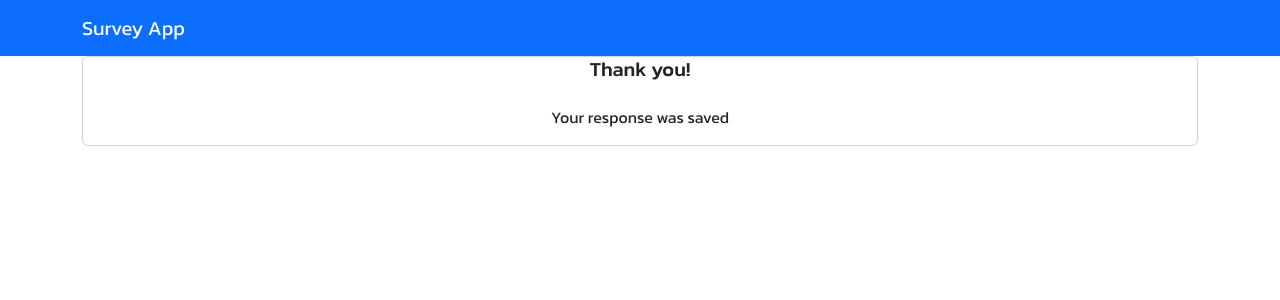
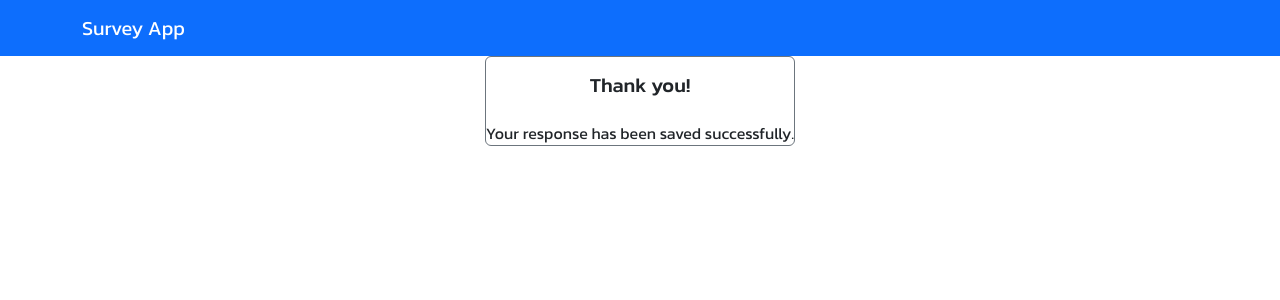
Before and after one commit to hemakas/survey-app, a React (Create React App) app in the folder frontend/: page /ThankYou in a window 1280 px wide. Shown: the top 300 px of the page. Built offline with nearby package versions, Linux system fonts and the light colour scheme.

Commit message:
modified styles of thank you page

```diff
--- a/frontend/src/components/InstructionsList.js
+++ b/frontend/src/components/InstructionsList.js
@@ -5,8 +5,6 @@ import { toast } from 'react-toastify'
 import { Button, Form } from 'react-bootstrap'
 import { updateSurveyee } from '../features/surveyee/surveyeeSlice'
 // import { setTimer } from '../features/timer/timerSlice'
-
-const timeFromLocalStorage = JSON.parse(localStorage.getItem('surveyTimer') || 0)
 
 function InstructionsList() {
   const navigate = useNavigate()
--- a/frontend/src/pages/ThankYou.jsx
+++ b/frontend/src/pages/ThankYou.jsx
@@ -3,10 +3,14 @@ import { Container, Card } from 'react-bootstrap'
 
 function ThankYou() {
   return (
-    <Container className='mb-3'>
-      <Card>
-        <Card.Title className='text-center'>Thank you!</Card.Title>
-        <Card.Body className='text-center'>Your response was saved</Card.Body>
+    <Container className='mb-3 d-flex justify-content-center align-items-center'>
+      <Card border="secondary">
+        <Card.Body>
+          <Card.Title className='text-center'>Thank you!</Card.Title>
+        </Card.Body>
+        <Card.Text>
+          Your response has been saved successfully.
+        </Card.Text>
       </Card>
     </Container>
   )
```
